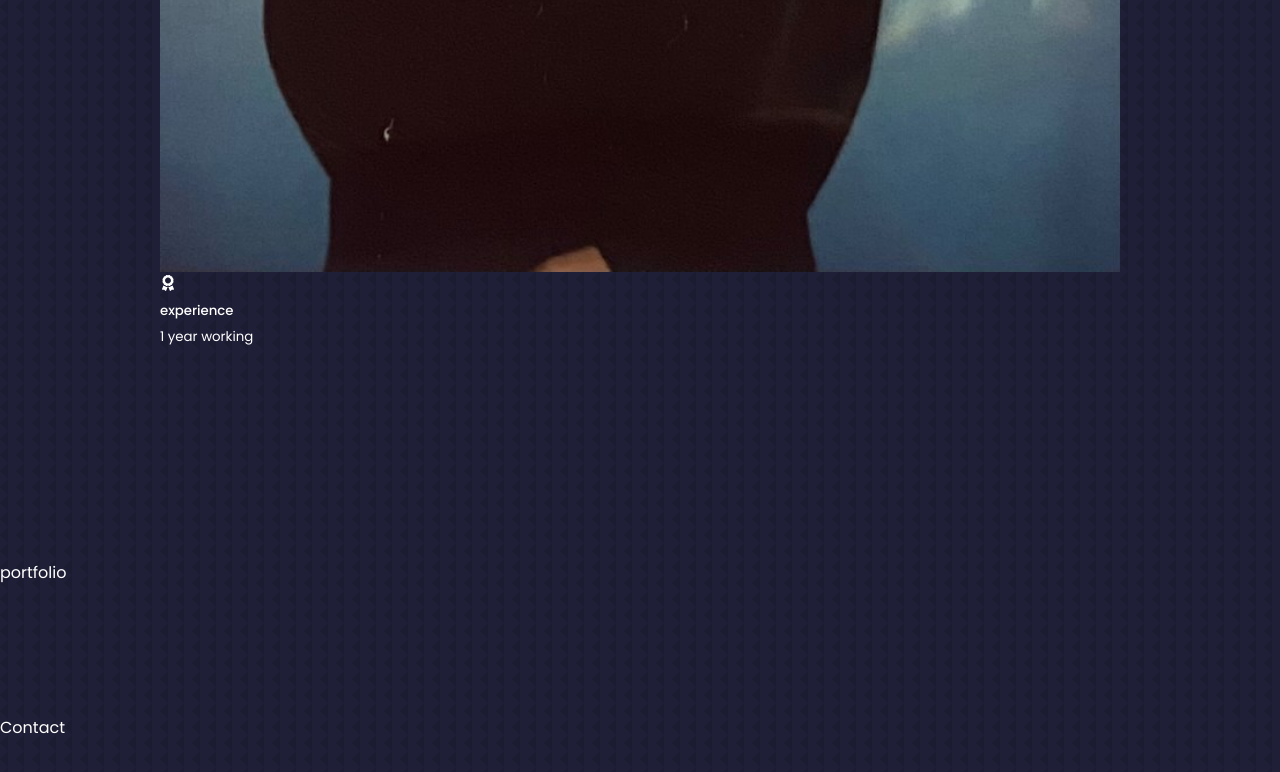
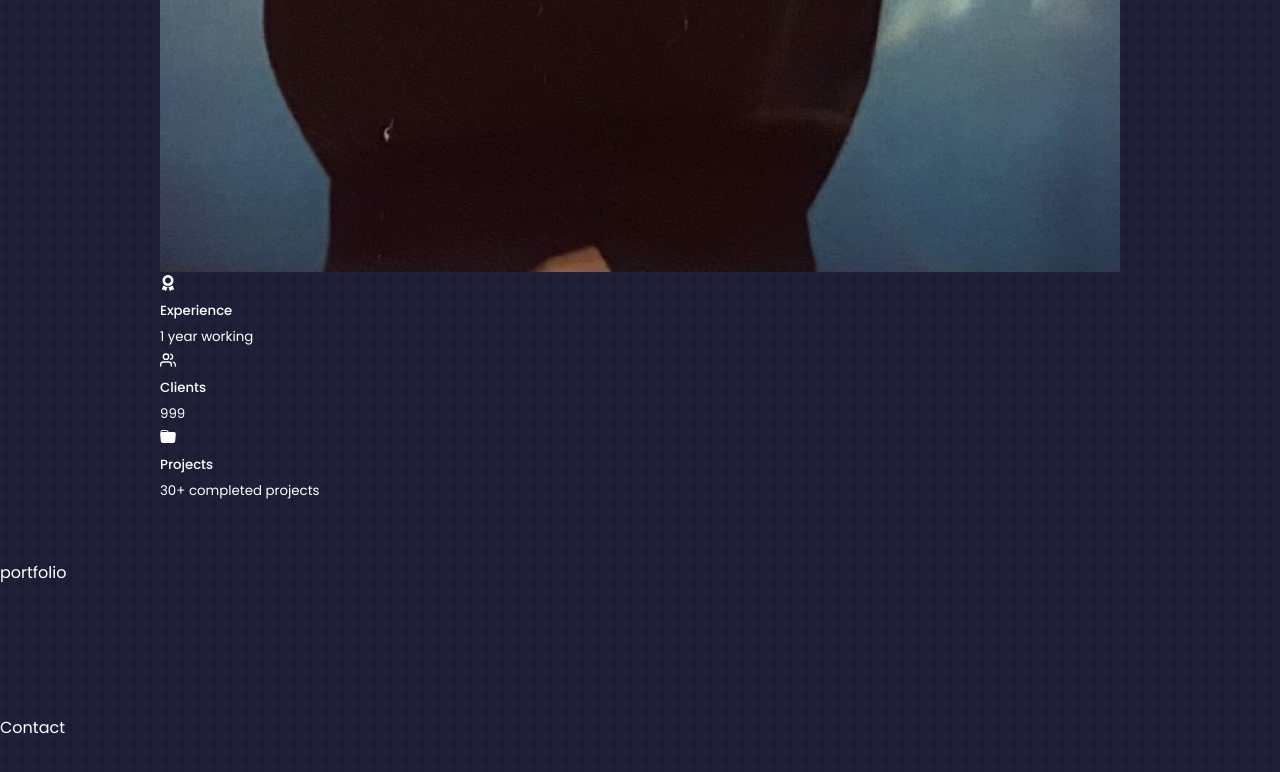
Before and after one commit to taine-rasmussen/portfoliov1, a React (Create React App) app: page / in a window 1280 px wide. Shown: the part 2097-2869 px from the top of the page. Built offline with nearby package versions, Linux system fonts and the light colour scheme.

Commit message:
created 3 cards

```diff
--- a/src/Components/About/About.js
+++ b/src/Components/About/About.js
@@ -2,6 +2,10 @@ import React from 'react'
 import './About.css'
 import profileImg from '../../assets/profile.jpeg'
 import { FaAward } from 'react-icons/fa'
+import { FiUsers } from 'react-icons/fi'
+import { BsFillFolderFill } from 'react-icons/bs'
+
+
 
 const About = () => {
   return (
@@ -19,11 +23,20 @@ const About = () => {
         <div className='about_content'>
           <div className='about_cards'>
             <article className='about_card'>
-              <FaAward />
-              <h5>experience</h5>
+              <FaAward className='about_icon' />
+              <h5>Experience</h5>
               <small>1 year working </small>
             </article>
-
+            <article className='about_card'>
+              <FiUsers className='about_icon' />
+              <h5>Clients</h5>
+              <small>999</small>
+            </article>
+            <article className='about_card'>
+              <BsFillFolderFill className='about_icon' />
+              <h5>Projects</h5>
+              <small>30+ completed projects  </small>
+            </article>
           </div>
         </div>
       </div>
```
